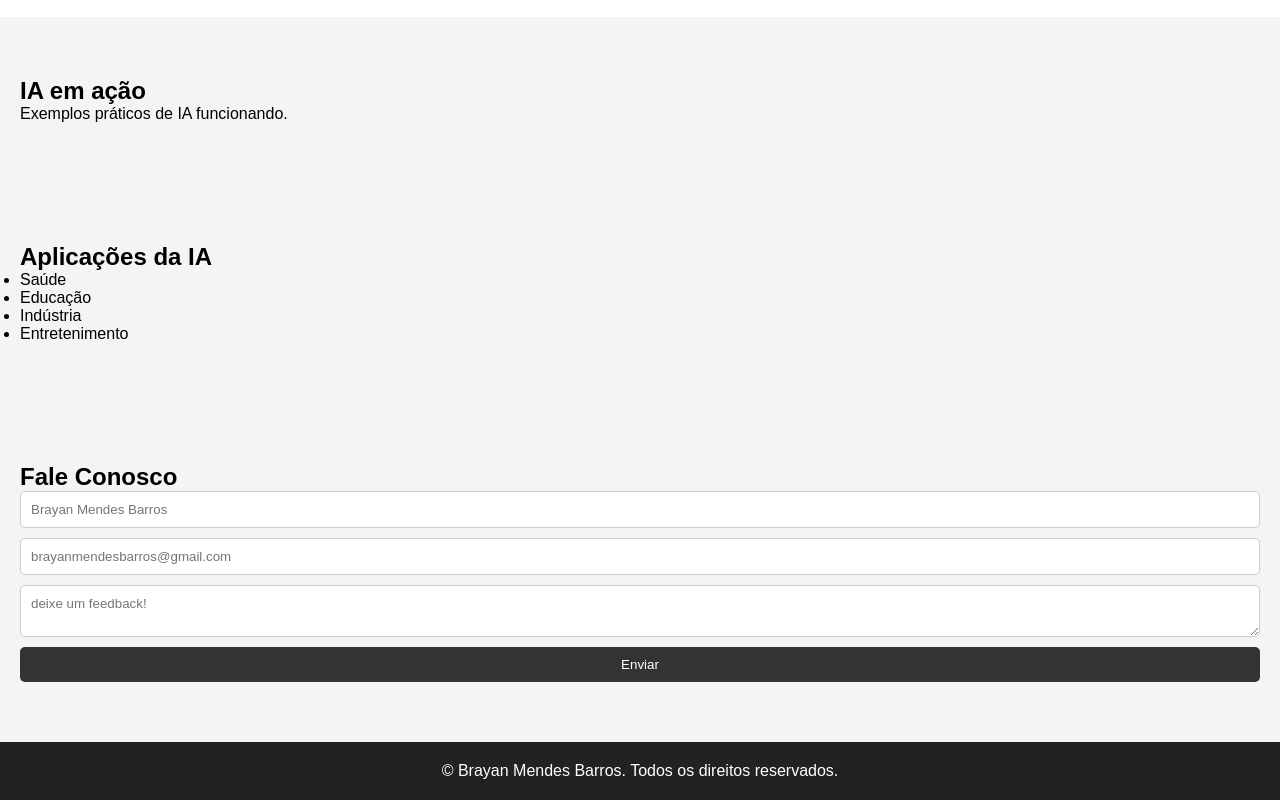
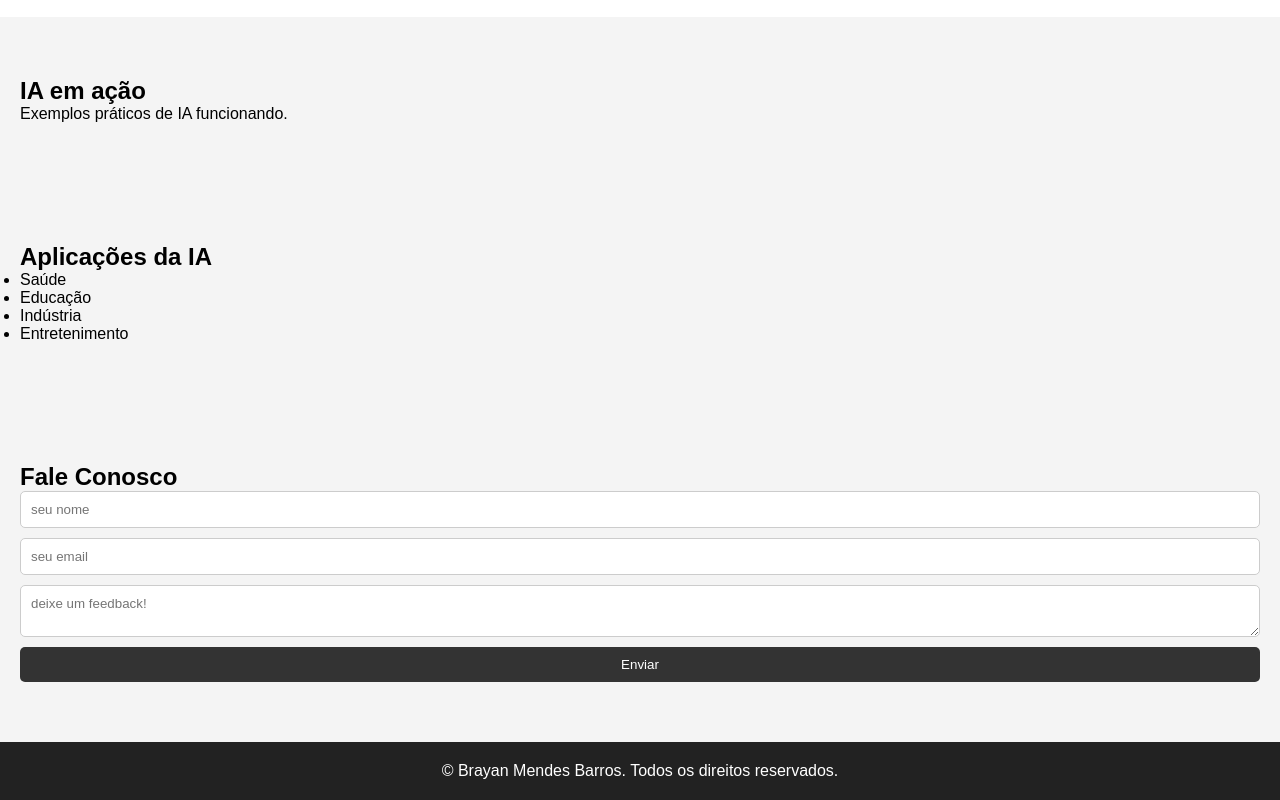
Before and after one commit to brayanmb10/site-de-vinland-saga, a plain HTML site: page index.html in a window 1280 px wide. Shown: the part 447-1247 px from the top of the page. Drawn offline with Linux system fonts and the light colour scheme.

Commit message:
Add files via upload

```diff
--- a/index.html
+++ b/index.html
@@ -3,7 +3,7 @@
 <head>
     <meta charset="UTF-8">
     <meta name="viewport" content="width=device-width, initial-scale=1.0">
-    <title>Inteligência Artificial</title>
+    <title>fan wiki vinland saga</title>
     <link rel="stylesheet" href="css/estilo.css">
 </head>
 <body>
@@ -58,8 +58,8 @@
         <section id="contato">
             <h2>Fale Conosco</h2>
             <form>
-                <input type="text" placeholder="Brayan Mendes Barros">
-                <input type="email" placeholder="brayanmendesbarros@gmail.com">
+                <input type="text" placeholder="seu nome">
+                <input type="email" placeholder="seu email">
                 <textarea placeholder="deixe um feedback!"></textarea>
                 <button type="submit">Enviar</button>
             </form>
```
